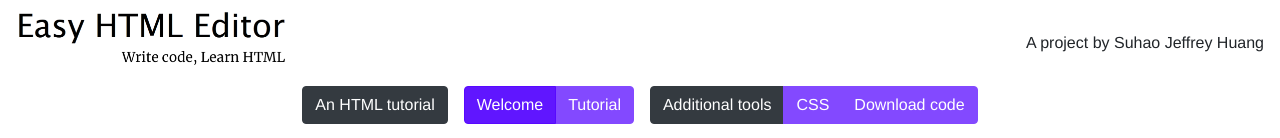
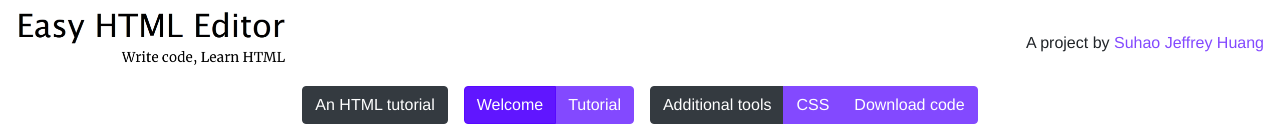
Before and after one commit to sjhuang26/html-editor, a Vue app: page / in a window 1280 px wide. Shown: the top 138 px of the page. Built offline with nearby package versions, Linux system fonts and the light colour scheme.

Commit message:
Add a link to the Github page on the app

```diff
--- a/src/components/HeadingPanel.vue
+++ b/src/components/HeadingPanel.vue
@@ -8,7 +8,7 @@
     <div class="navbar-collapse collapse w-100 order-3 dual-collapse2">
       <ul class="navbar-nav ml-auto">
         <li class="nav-item">
-          A project by Suhao Jeffrey Huang
+          A project by <a href="https://github.com/sjhuang26/html-editor">Suhao Jeffrey Huang</a>
         </li>
       </ul>
     </div>
```
